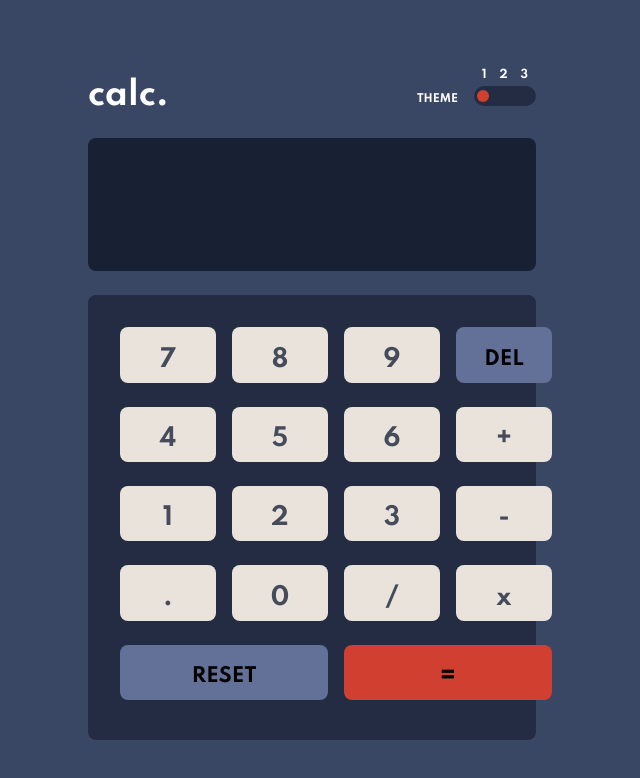
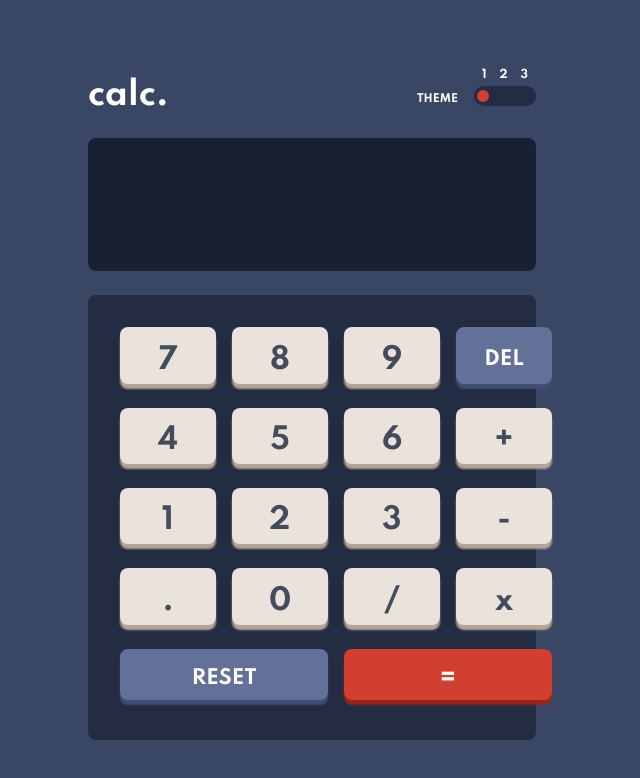
Before and after one commit to shravnr/multi-theme-calculator, a Nuxt app: page / in a window 1280 px wide. Shown: the top 778 px of the page, without its empty margins (328-968 px from the left). Built offline with nearby package versions, Linux system fonts and the light colour scheme.

Commit message:
better looking ui + shadows

```diff
--- a/assets/styles/base/_variables.sass
+++ b/assets/styles/base/_variables.sass
@@ -5,7 +5,7 @@ $theme-one-screen: hsl(224, 36%, 15%)
 $theme-one-del-reset: hsl(225, 21%, 49%)
 $theme-one-del-reset-shadow: hsl(224, 28%, 35%)
 $theme-one-action: hsl(6, 63%, 50%)
-$theme-one-action-bg: hsl(6, 70%, 34%)
+$theme-one-action-shadow: hsl(6, 70%, 34%)
 $theme-one-key: hsl(30, 25%, 89%)
 $theme-one-key-shadow: hsl(28, 16%, 65%)
 $theme-one-text: hsl(221, 14%, 31%)
@@ -17,7 +17,7 @@ $theme-two-screen: hsl(0, 0%, 93%)
 $theme-two-del-reset: hsl(185, 42%, 37%)
 $theme-two-del-reset-shadow: hsl(185, 58%, 25%)
 $theme-two-action: hsl(25, 98%, 40%)
-$theme-two-action-bg: hsl(25, 99%, 27%)
+$theme-two-action-shadow: hsl(25, 99%, 27%)
 $theme-two-key: hsl(45, 7%, 89%)
 $theme-two-key-shadow: hsl(35, 11%, 61%)
 $theme-two-text: hsl(60, 10%, 19%)
@@ -30,7 +30,7 @@ $theme-three-screen: hsl(268, 71%, 12%)
 $theme-three-del-reset: hsl(281, 89%, 26%)
 $theme-three-del-reset-shadow: hsl(285, 91%, 52%)
 $theme-three-action: hsl(176, 100%, 44%)
-$theme-three-action-bg: hsl(177, 92%, 70%)
+$theme-three-action-shadow: hsl(177, 92%, 70%)
 $theme-three-key: hsl(268, 47%, 21%)
 $theme-three-key-shadow: hsl(290, 70%, 36%)
 $theme-three-text: hsl(52, 100%, 62%)
--- a/pages/index.vue
+++ b/pages/index.vue
@@ -133,7 +133,7 @@ export default {
   p
     margin: 0
     margin-top: 0.5rem
-    font-size: 1.5rem
+    font-size: 1.8rem
   display: flex
   border-radius: 0.5rem
   justify-content: center
@@ -168,16 +168,24 @@ export default {
   .button
     p
       color: $theme-one-text
+    box-shadow: 0px 5px 2px $theme-one-key-shadow
     background: $theme-one-key
   .del
     p
       font-size: 1.2rem
+      color: white
+    box-shadow: 0px 5px 2px $theme-one-del-reset-shadow
     background: $theme-one-del-reset
   .reset
     p
       font-size: 1.2rem
+      color: white
+    box-shadow: 0px 5px 2px $theme-one-del-reset-shadow
     background: $theme-one-del-reset
   .equal
+    p
+      color: white
+    box-shadow: 0px 5px 2px $theme-one-action-shadow
     background: $theme-one-action
 .theme-two
   background-color: $theme-two-primary
```
